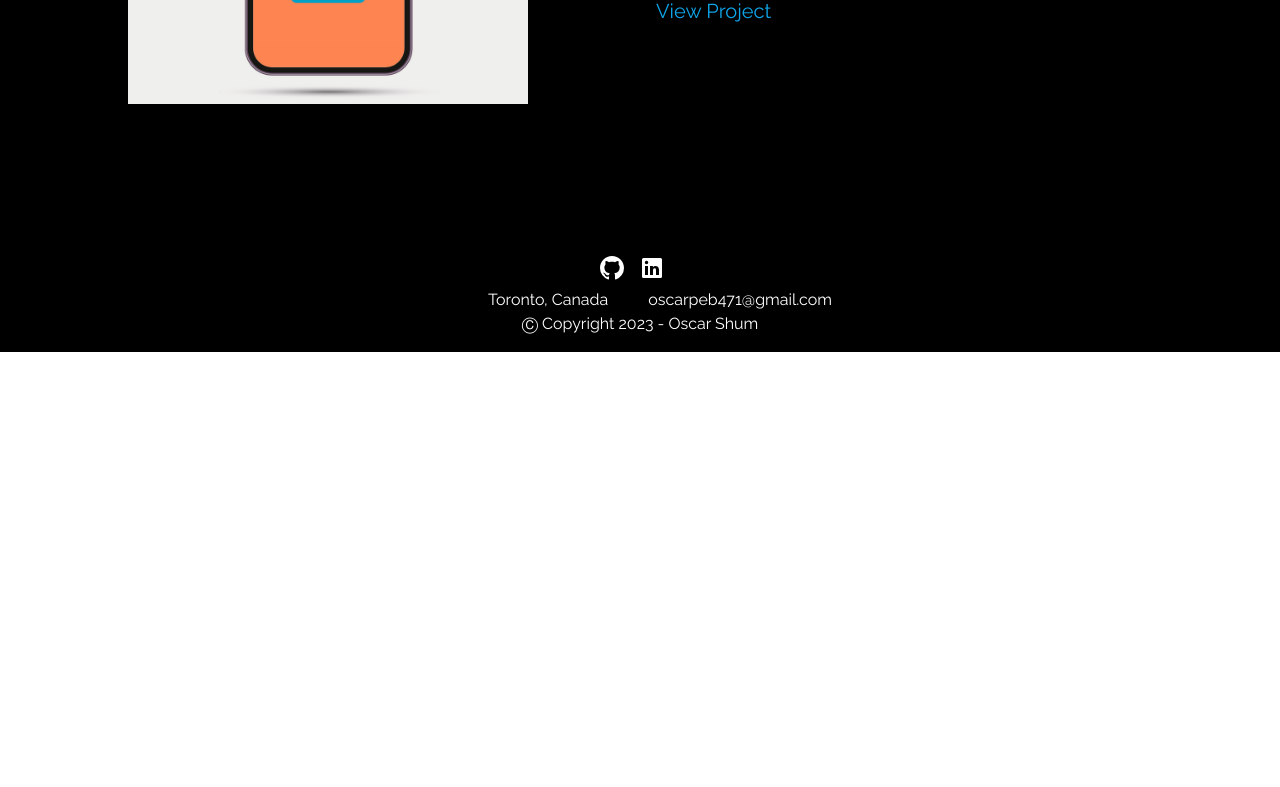
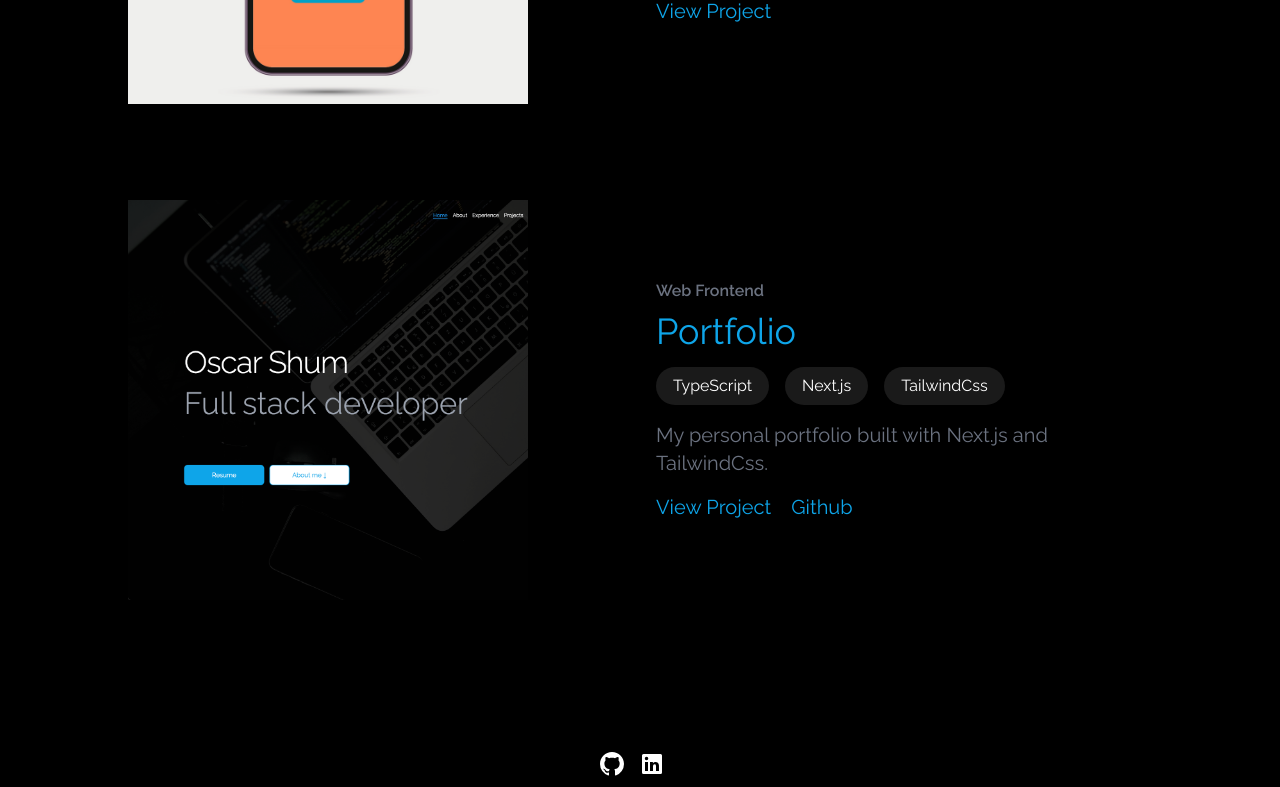
Before and after one commit to oscar22558/portfolio, a Next.js app in the folder ui/: page / in a window 1280 px wide. Shown: the part 4412-5199 px from the top of the page. Before the commit the page ends 4764 px from the top, so only its background shows below. Built offline with nearby package versions, Linux system fonts and the light colour scheme.

Commit message:
Added portfolio in project section

```diff
--- a/ui/app/(projects)/(project-card)/ProjectCard.tsx
+++ b/ui/app/(projects)/(project-card)/ProjectCard.tsx
@@ -8,7 +8,7 @@ interface Props{
 }
 export function ProjectCard({model}: Props){
 
-    const {href, img, techTags, title, description, category} = model
+    const {href, img, techTags, title, description, category, githubLink} = model
 
     return (
         <div className="flex flex-col items-center md:flex-row md:px-0">
@@ -41,7 +41,11 @@ export function ProjectCard({model}: Props){
                     }
                 </div>
                 <div className="text-gray-500 text-xl mb-4"><span>{description}</span></div>
-                <Link href={href}>View Project</Link>
+                <div>
+
+                    <Link href={href}>View Project</Link>
+                    { githubLink && <span className="ml-4"> <Link href={""}>Github</Link></span>}
+                </div>
             </div>
         </div>
     )
--- a/ui/app/(projects)/ProjectModels.ts
+++ b/ui/app/(projects)/ProjectModels.ts
@@ -1,12 +1,13 @@
 import { ExternalLinks } from '../ExternalLinks'
 
-const  { robocoachHkuit, smartreahbSail, smartrehabPortalHome} = ExternalLinks
+const  { robocoachHkuit, smartreahbSail, portfolio} = ExternalLinks
 export const ProjectModels = [
     {
         category: "Backend",
         img: "/robocoach-cover.jpg",
         title: "Robocoach",
         href: robocoachHkuit,
+        githubLink: "",
         techTags: [
             "PHP", "Laravel", "PostgreSQL", "Docker", "AWS"
         ],
@@ -17,9 +18,18 @@ export const ProjectModels = [
         img: "/smartrehab-cover-960.png",
         title: "SmartRehab",
         href: smartreahbSail,
+        githubLink: "",
         techTags: ["TypeScript", "React Native", "Redux"],
         description: "A mobile app integrated with AI technology assists stroke patients in carrying out therapy."
-
+    },
+    {
+        category: "Web Frontend",
+        img: "/portfolio-cover.png",
+        title: "Portfolio",
+        href: portfolio,
+        githubLink: "https://github.com/oscar22558/portfolio",
+        techTags: ["TypeScript", "Next.js", "TailwindCss"],
+        description: "My personal portfolio built with Next.js and TailwindCss."
     }
 ]
 export type ProjectModelType = typeof ProjectModels[0]
--- a/ui/app/ExternalLinks.ts
+++ b/ui/app/ExternalLinks.ts
@@ -3,4 +3,5 @@ export const ExternalLinks = {
     robocoachHkuit: "https://www.hkuit.com/robocoach",
     smartreahbSail: "https://www.sail.hku.hk/ai-rehab-exercise",
     smartrehabPortalHome: "http://147.8.181.76:4200",
+    portfolio: "https://oscarshum.com"
 }
```
Also changed, not shown: ui/public/portfolio-cover.png (added).
